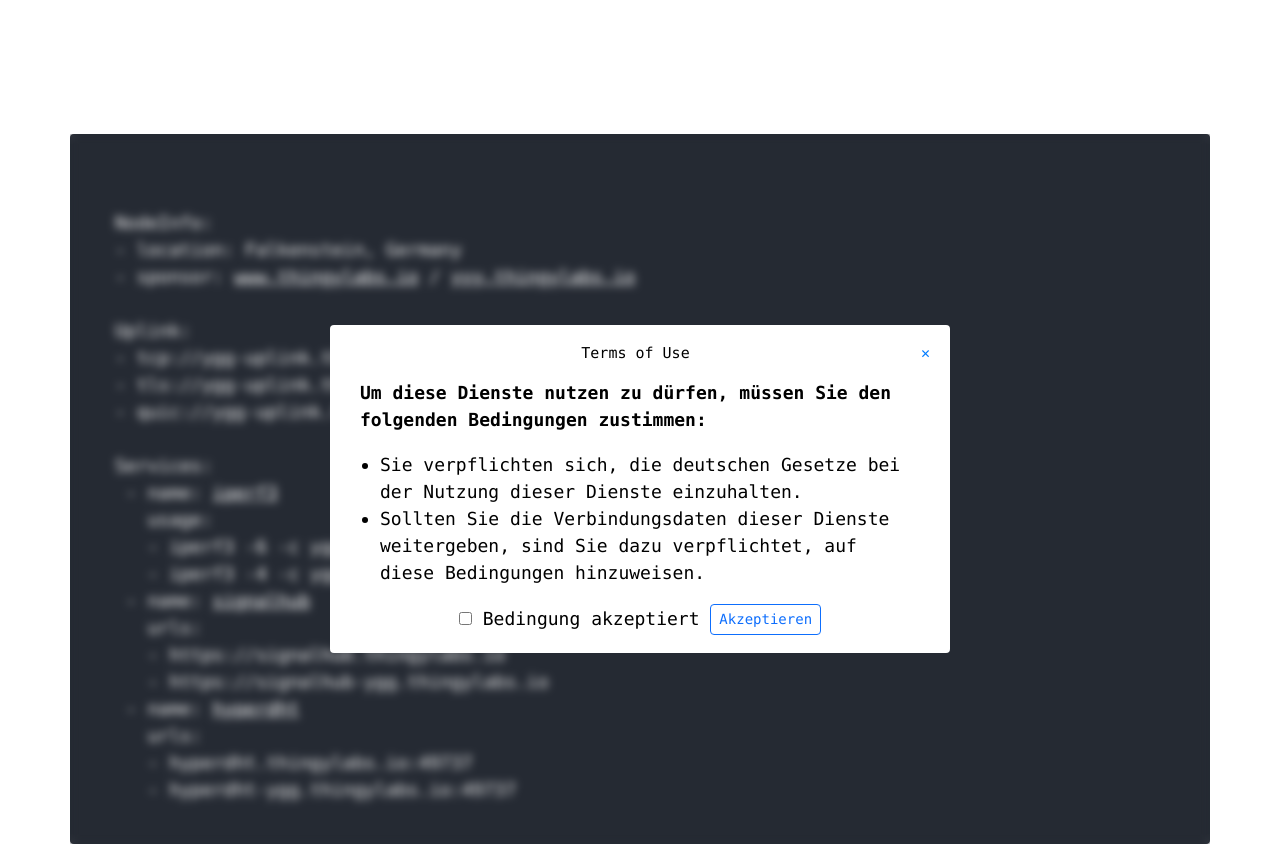
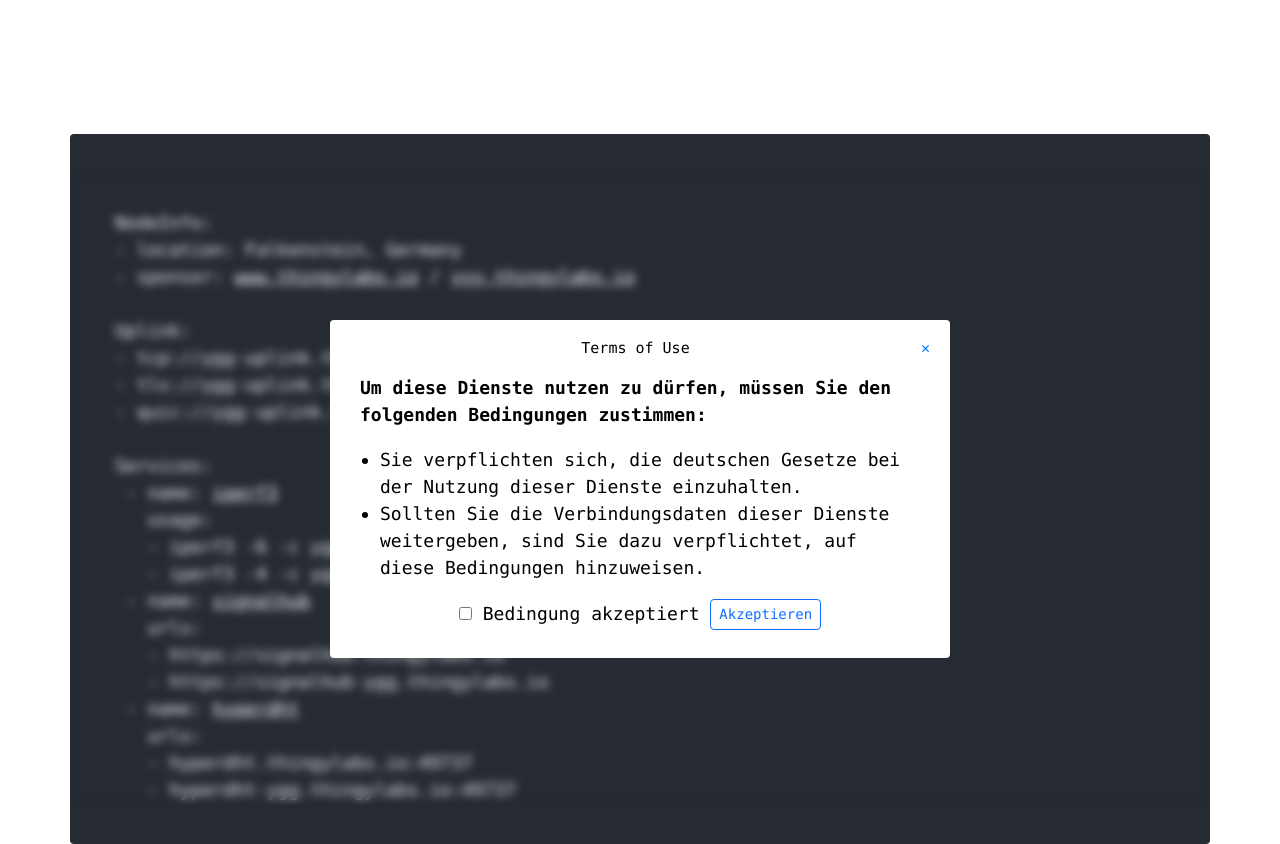
Before and after one commit to thingylabs/ygg.thingylabs.io, a website: page uplink.html in a window 1280 px wide. Drawn offline with Linux system fonts and the light colour scheme; no server answers.

Commit message:
Dont blur titlebar

```diff
--- a/uplink.html
+++ b/uplink.html
@@ -30,8 +30,9 @@
         position: absolute;
         top: 0;
         left: 0;
+        margin: 40px 0;
         width: 100%;
-        height: 100%;
+        height: calc(100% - 80px);
         backdrop-filter: blur(4px);
         display: flex;
         align-items: center;
@@ -41,7 +42,7 @@
       #tos > div {
         background-color: white;
         border-radius: 4px;
-        padding: 2px 20px 0;
+        padding: 2px 20px 10px;
       }
       #tos ul {
         padding-left: 0;
```
